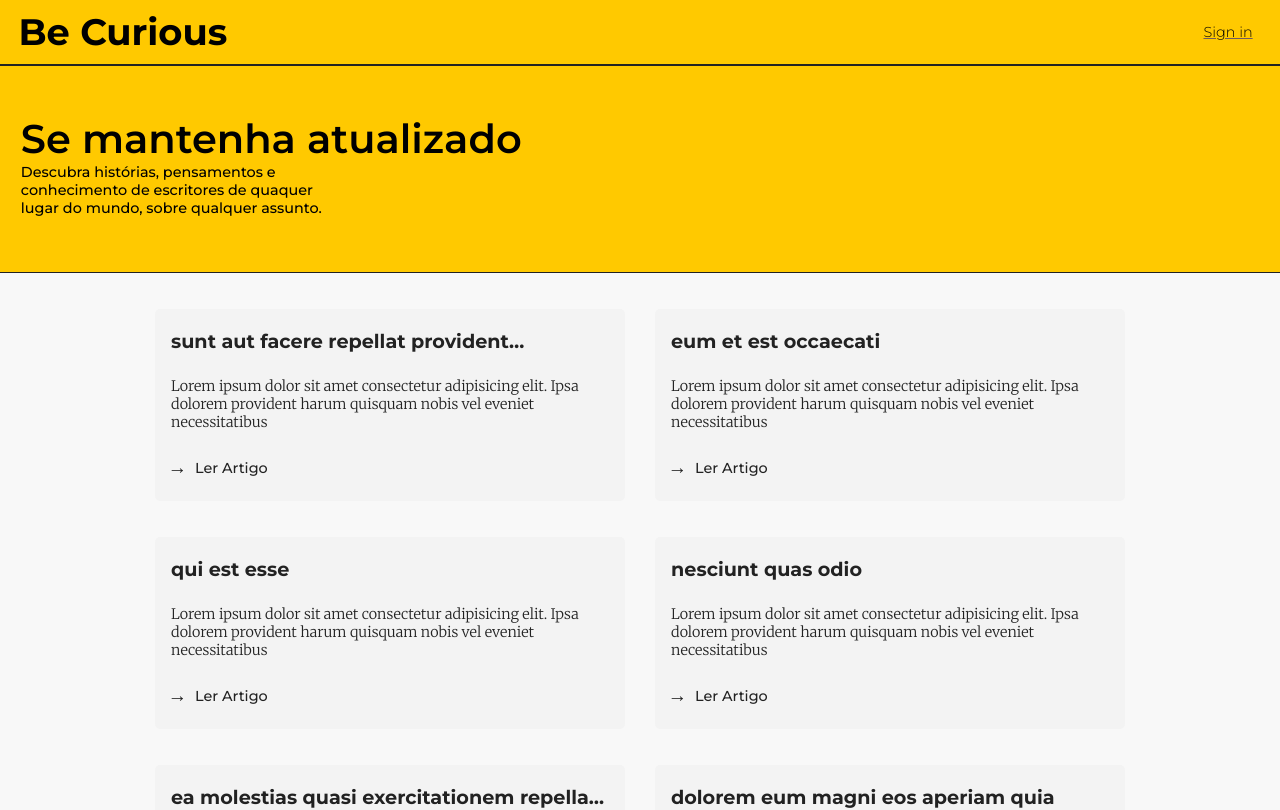
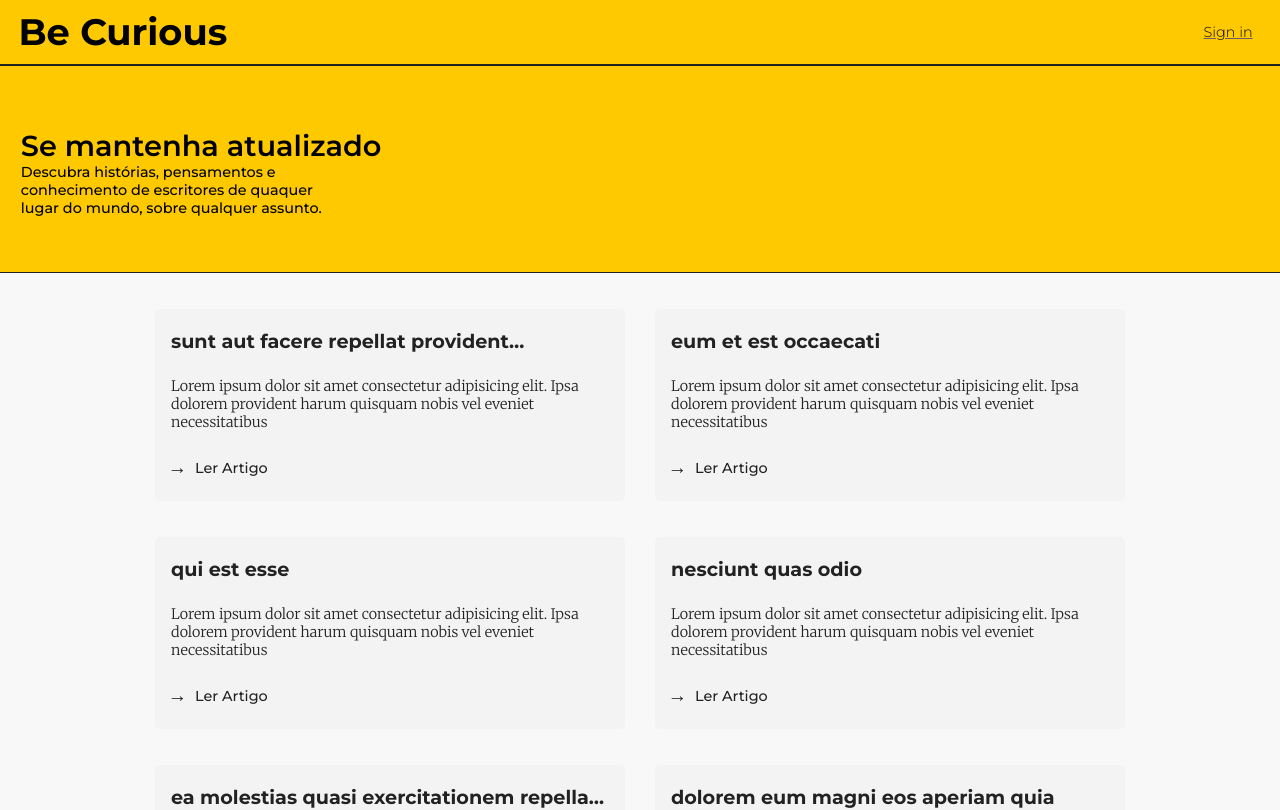
Before and after one commit to kennedybm/teste-tecnico-front-end, a React (Vite) app: page / in a window 1280 px wide. Shown: the top 810 px of the page. Built offline with nearby package versions, Linux system fonts and the light colour scheme.

Commit message:
Feat: added media query 768px to manage font-sizes

```diff
--- a/src/style/global.ts
+++ b/src/style/global.ts
@@ -24,18 +24,27 @@ export default createGlobalStyle`
 
     --fs-tt: clamp(1rem, 7vw, 2.3rem);
     --fs-xl: clamp(1.9rem, 6vw, 2.5rem);
+    --fs-xm: 1.9rem;
     --fs-lrg: 1.8rem;
-    --fs-xm: 1.9rem;
     --fs-mid: 1.2rem;
     --fs-sml: 0.9rem;
     --fs-xs: 0.8rem;
 
     @media (min-width: 1300px) {
-    /* h1{
-        font-size: var(--fs-xm);
-    } */
     p{
         font-size: var(--fs-mid);
+    }
+    h2{
+        font-size: var(--fs-xm);
+    }
+   }
+
+   @media (min-width: 768px) {
+    /* p{
+        font-size: var(--fs-mid);
+    } */
+    h2{
+        font-size: var(--fs-lrg);
     }
    }
 }
```
